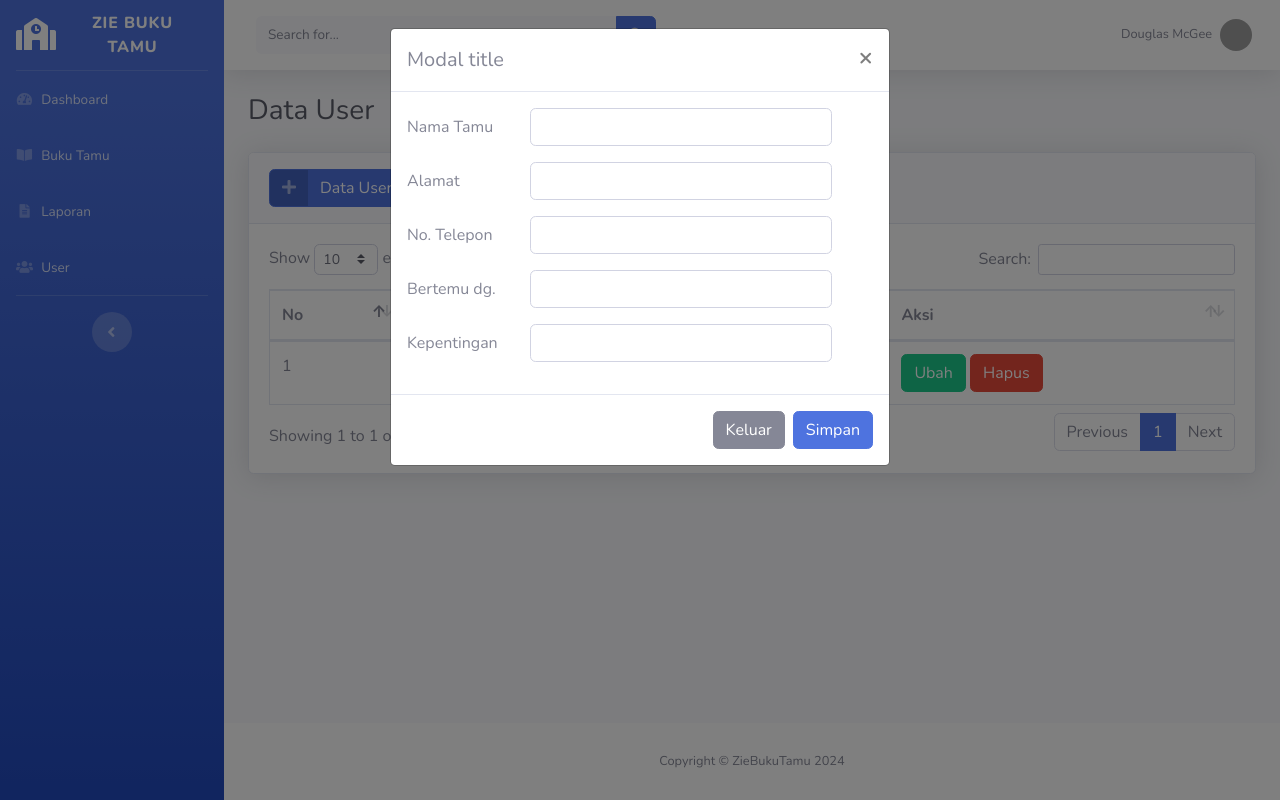
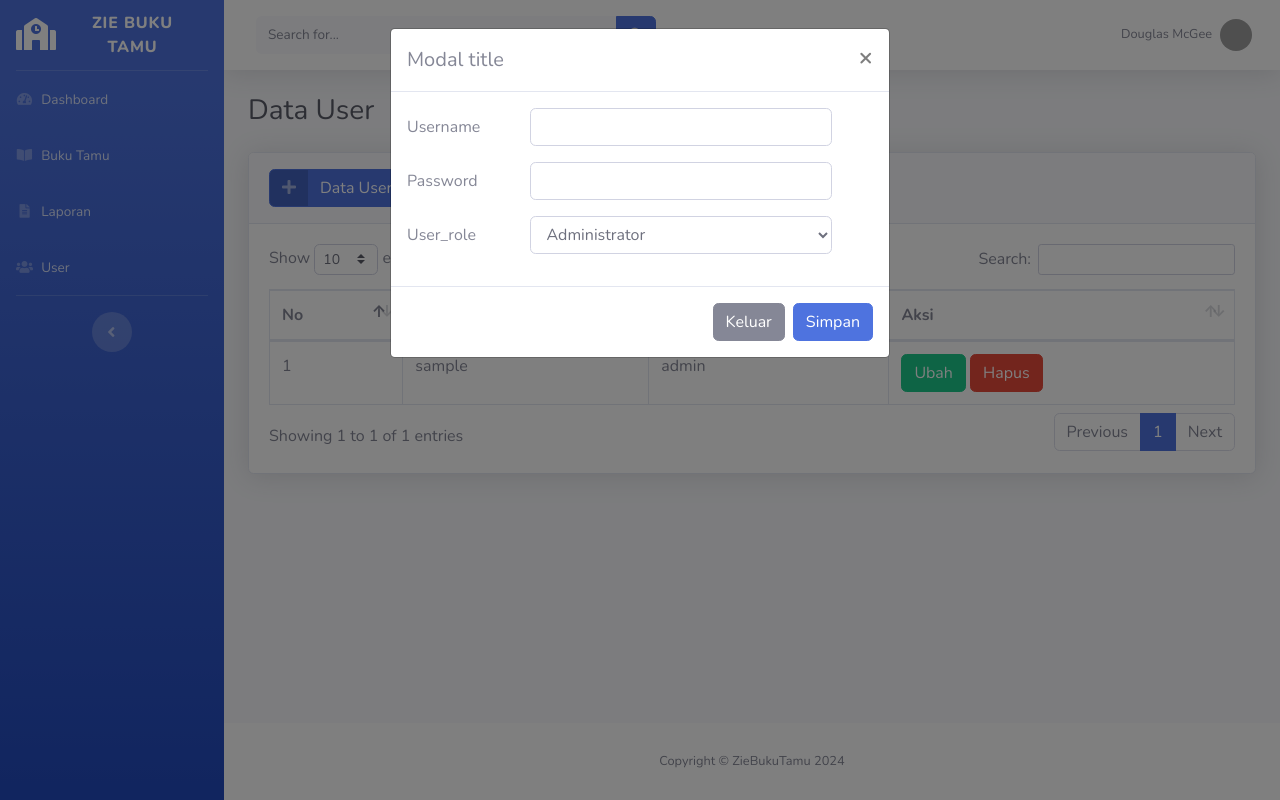
Before and after one commit to shalwaaa/tugas-buku-tamu, a PHP site: page /users.php in a window 1280 px wide, after a click on "Data User". Run offline with PHP 8.4, Linux system fonts and the light colour scheme; tables that the repository leaves empty or names only in its code hold one stand-in row (values such as "Sample post"); data that the repository does not hold is empty; grey boxes are pictures that could not be loaded.

Commit message:
membuat fitur tambah data user

```diff
--- a/function.php
+++ b/function.php
@@ -73,7 +73,25 @@ function hapus_tamu($id){
     return mysqli_affected_rows($koneksi);
 }
 
+//function ubah data tamu
+function tambah_user($data)
+{
+    global $koneksi;
 
+    $kode           = htmlspecialchars($data["id_user"]);
+    $username       = htmlspecialchars($data["username"]);
+    $password       = htmlspecialchars($data["password"]);
+    $user_role       = htmlspecialchars($data["user_role"]);
+
+    //enskripsi password dengan password_hash
+    $password_hash = password_hash($password, PASSWORD_DEFAULT);
+    $query =    "INSERT INTO users VALUES ('$kode', '$username', '$password', '$user_role')";
+
+    mysqli_query($koneksi, $query);
+
+    return mysqli_affected_rows($koneksi);
+
+}
 
 
 ?>
--- a/users.php
+++ b/users.php
@@ -12,7 +12,7 @@ include_once('templates/header.php');
         <?php
         //jika ada tombol simpan
         if (isset($_POST ['simpan'])){
-            if (tambah_tamu($_POST) > 0 ) {
+            if (tambah_user($_POST) > 0 ) {
         ?>
                 <div class="alert alert-success" role="alert">
                     Data berhasil disimpan!
@@ -65,7 +65,7 @@ include_once('templates/header.php');
                                             <td><?= $user['username'] ?></td>
                                             <td><?= $user['user_role'] ?></td>
                                             <td><a class = "btn btn-success" href="edit-user.php?id=<?= $user['id_user']?>">Ubah</a>
-                                                <a onclick=" return confirm('Apakah anda yakin ingin menghapus data ini?')" class="btn btn-danger" href="hapus-user.php?id=<?= $tamu['id_user']?>">Hapus</a></td>
+                                                <a onclick="confirm('Apakah anda yakin ingin menghapus data ini?')" class="btn btn-danger" href="hapus-user.php?id=<?= $user['id_user']?>">Hapus</a></td>
                                         </tr>
                                         <?php endforeach; ?>
                                     </tbody>
@@ -77,19 +77,23 @@ include_once('templates/header.php');
     </div>
 <?php
     //mengambil data barang dari tabel dengan kode terbesar
-    $query = mysqli_query($koneksi, "SELECT max(id_tamu) as kodeTerbesar FROM buku_tamu");
+    $query = mysqli_query($koneksi, "SELECT max(id_user) as kodeTerbesar FROM users");
     $data = mysqli_fetch_array($query);
-    $kodeTamu = $data['kodeTerbesar'];
+    $kodeuser = $data['kodeTerbesar'];
 
     //mengambil angka dari kode barang terbesar, menggunakan fungsi substr dan diubah ke integer denag (int)
-    $urutan = (int) substr($kodeTamu, 2, 3);
+    $urutan = (int) substr($kodeuser, 3, 2);
+
+    //nomor yang diambil akan ditambah 1 untuk menentukannomor urut brikutnya
+    $urutan++;
+
 
     //nomor kode barang baru
     //string sprintf("%03s", $urutan); berfungsi untuk membuat string menjadi 3 karakter
 
     //angka yang diambil tadi digabungkan dengan kode huruf yang kita inginkan, misalnya zt
-    $huruf = "zt";
-    $kodeTamu = $huruf . sprintf("%03s", $urutan)
+    $huruf = "usr";
+    $kodeuser = $huruf . sprintf("%02s", $urutan);
 ?>
 
 
@@ -106,35 +110,26 @@ include_once('templates/header.php');
       </div>
       <div class="modal-body">
             <form method="post" action="">
-                <input type="hidden" name="id_tamu" id="id_tamu" value="<?= $kodeTamu?>">
+                <input type="hidden" name="id_user" id="id_user" value="<?= $kodeuser?>">
                 <div class="form-group row">
-                    <label for="nama_tamu" class="col-sm-3 col-form-label">Nama Tamu</label>
+                    <label for="username" class="col-sm-3 col-form-label">Username</label>
                     <div class="col-sm-8">
-                        <input type="text" class="form-control" id="nama_tamu" name="nama_tamu">
+                        <input type="text" class="form-control" id="username" name="username">
                     </div>
                 </div>
                 <div class="form-group row">
-                    <label for="alamat" class="col-sm-3 col-form-label">Alamat</label>
+                    <label for="password" class="col-sm-3 col-form-label">Password</label>
                     <div class="col-sm-8">
-                        <input type="text" class="form-control" id="alamat" name="alamat">
+                        <input type="text" class="form-control" id="password" name="password">
                     </div>
                 </div>
                 <div class="form-group row">
-                    <label for="no_hp" class="col-sm-3 col-form-label">No. Telepon</label>
+                    <label for="no_hp" class="col-sm-3 col-form-label">User_role</label>
                     <div class="col-sm-8">
-                        <input type="text" class="form-control" id="no_hp" name="no_hp">
-                    </div>
-                </div>
-                <div class="form-group row">
-                    <label for="bertemu" class="col-sm-3 col-form-label">Bertemu dg.</label>
-                    <div class="col-sm-8">
-                        <input type="text" class="form-control" id="bertemu" name="bertemu">
-                    </div>
-                </div>
-                <div class="form-group row">
-                    <label for="kepentingan" class="col-sm-3 col-form-label">Kepentingan</label>
-                    <div class="col-sm-8">
-                        <input type="text" class="form-control" id="kepentingan" name="kepentingan">
+                        <select class="form-control" id="user_role" name="user_role">
+                                <option value="admin">Administrator</option>
+                                <option value="operator">Operator</option>
+                        </select>
                     </div>
                 </div>
             </div>
```
Lines whose indentation alone changed are shown as unchanged.
